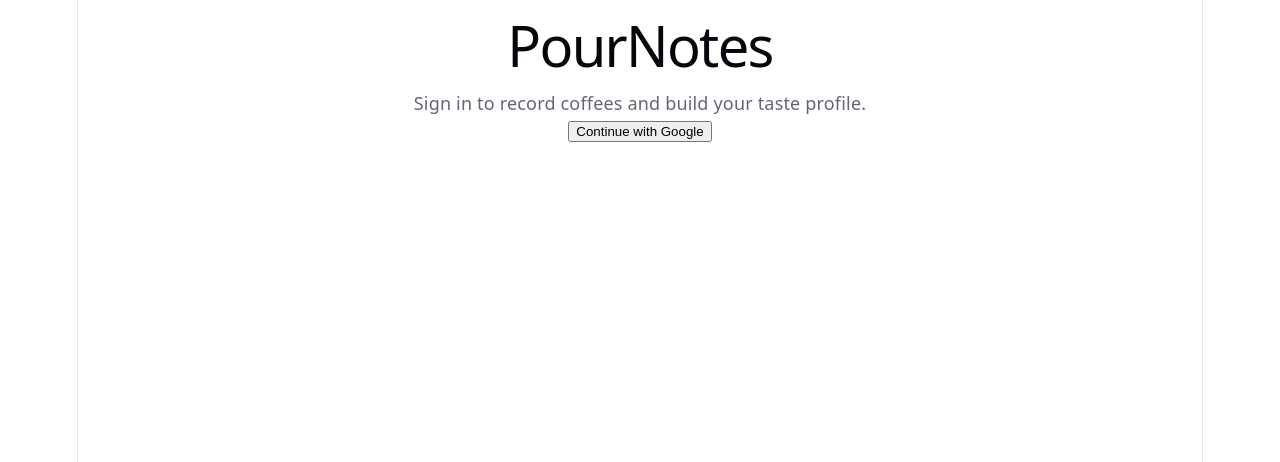
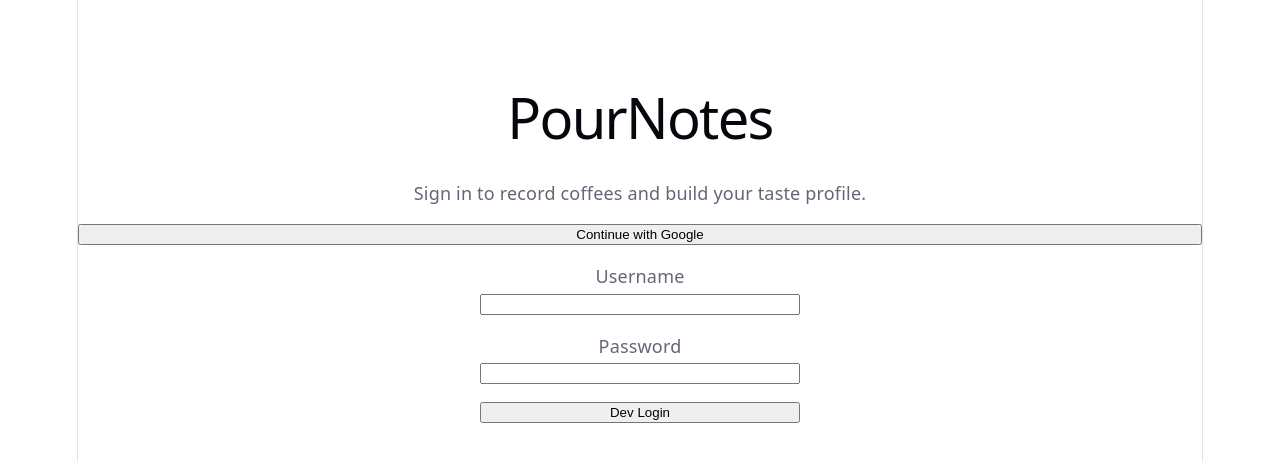
Before and after one commit to evanhagood/PourNotes, a React (Vite) app in the folder frontend/: page / in a window 1280 px wide. Shown: the top 462 px of the page. Built offline with nearby package versions, Linux system fonts and the light colour scheme.

Commit message:
FRONTEND: dev mode in vite now has a dev login

```diff
--- /dev/null
+++ b/frontend/src/features/auth/DevLoginForm.tsx
@@ -0,0 +1,46 @@
+import { useState } from "react";
+import { devLogin } from "./authApi";
+
+export function DevLoginForm() {
+  const [username, setUsername] = useState("");
+  const [password, setPassword] = useState("");
+
+  return (
+    <form
+      onSubmit={async (event) => {
+        event.preventDefault();
+        await devLogin(username, password);
+      }}
+      style={{
+        display: "flex",
+        flexDirection: "column",
+        gap: "1rem",
+        maxWidth: "320px",
+      }}
+    >
+      <div>
+        <label htmlFor="username">Username</label>
+        <input
+          id="username"
+          type="text"
+          value={username}
+          onChange={(event) => setUsername(event.target.value)}
+          style={{ display: "block", width: "100%" }}
+        />
+      </div>
+
+      <div>
+        <label htmlFor="password">Password</label>
+        <input
+          id="password"
+          type="password"
+          value={password}
+          onChange={(event) => setPassword(event.target.value)}
+          style={{ display: "block", width: "100%" }}
+        />
+      </div>
+
+      <button type="submit">Dev Login</button>
+    </form>
+  );
+}
--- a/frontend/src/features/auth/LoginPage.tsx
+++ b/frontend/src/features/auth/LoginPage.tsx
@@ -1,16 +1,17 @@
 import { beginGoogleLogin } from "./authApi";
+import { DevLoginForm } from "./DevLoginForm";
 
 export function LoginPage() {
   return (
-    <main>
+    <main className="login-page">
       <h1>PourNotes</h1>
-      <p>
-        Sign in to record coffees and build your taste profile.
-      </p>
+      <p>Sign in to record coffees and build your taste profile.</p>
 
-      <button type="button" onClick={beginGoogleLogin}>
+      <button onClick={beginGoogleLogin}>
         Continue with Google
       </button>
+
+      {import.meta.env.DEV && <DevLoginForm />}
     </main>
   );
 }
--- a/frontend/src/features/auth/authApi.ts
+++ b/frontend/src/features/auth/authApi.ts
@@ -66,3 +66,32 @@ export async function logout(): Promise<void> {
     throw new Error(`Logout failed: ${response.status}`);
   }
 }
+
+/**
+ * Authenticates a local development user.
+ */
+export async function devLogin(
+  username: string,
+  password: string
+): Promise<void> {
+  const csrf = await fetchCsrfToken();
+
+  const body = new URLSearchParams({
+    username,
+    password,
+  });
+
+  const response = await fetch("/api/auth/dev-login", {
+    method: "POST",
+    credentials: "include",
+    headers: {
+      "Content-Type": "application/x-www-form-urlencoded",
+      [csrf.headerName]: csrf.token,
+    },
+    body,
+  });
+
+  if (!response.ok) {
+    throw new Error(`Dev login failed: ${response.status}`);
+  }
+}
--- a/frontend/src/index.css
+++ b/frontend/src/index.css
@@ -109,3 +109,34 @@ code {
   padding: 4px 8px;
   background: var(--code-bg);
 }
+
+.login-page {
+  min-height: 100vh;
+
+  display: flex;
+  flex-direction: column;
+  align-items: center;
+
+  gap: 1rem;
+  padding-top: 4rem;
+}
+
+.login-page form {
+  width: min(320px, 90vw);
+
+  display: flex;
+  flex-direction: column;
+  gap: 1rem;
+}
+
+.login-page form div {
+  display: flex;
+  flex-direction: column;
+  gap: 0.25rem;
+}
+
+.login-page input,
+.login-page button {
+  width: 100%;
+  box-sizing: border-box;
+}
```
